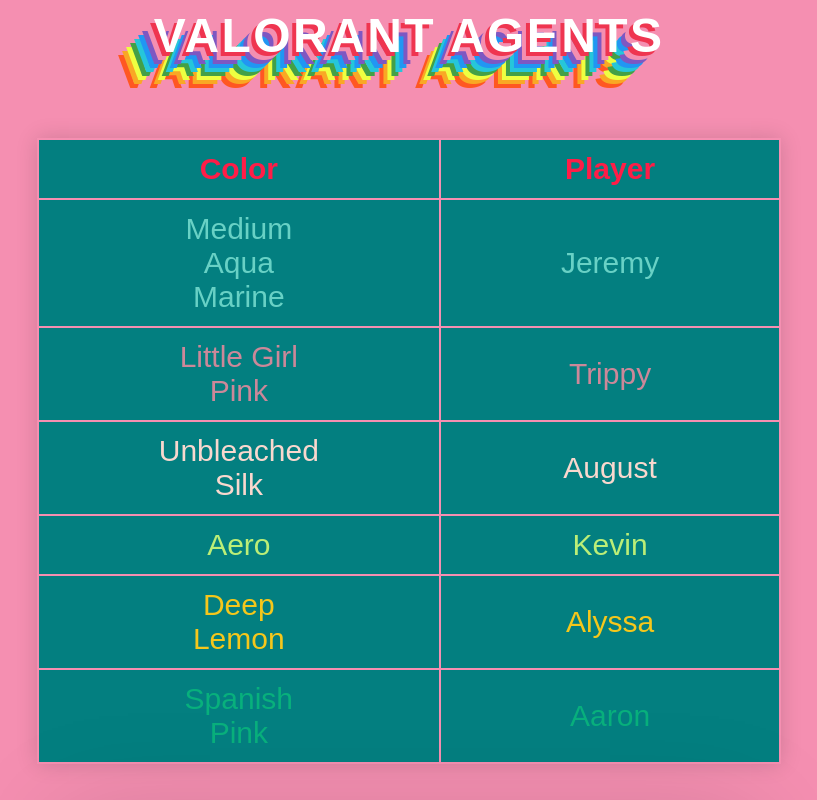
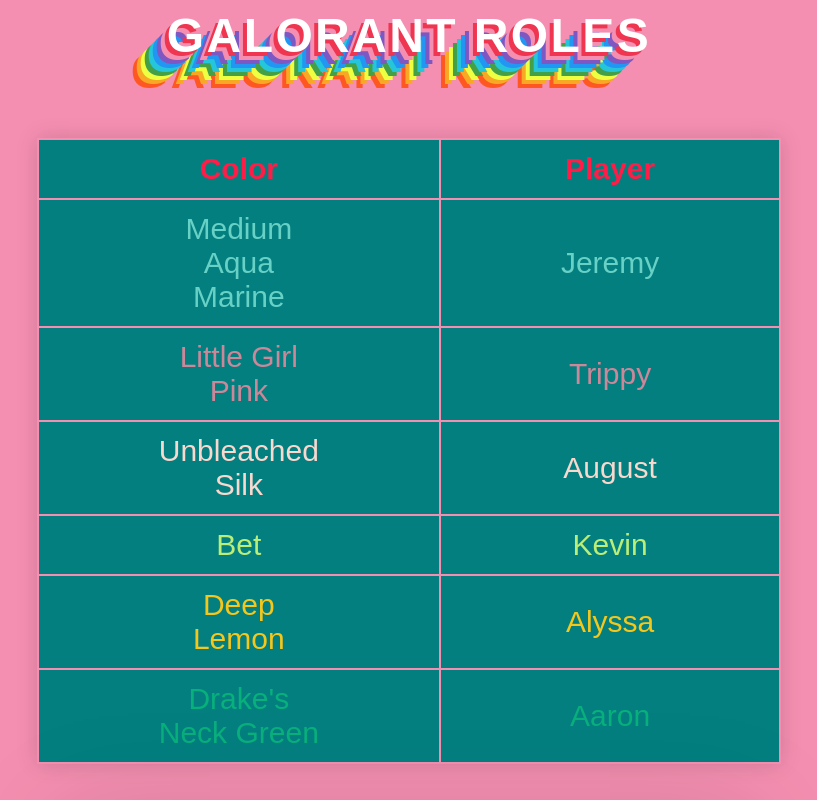
Before and after one commit to aaronnewie/aaronnewie.github.io, a plain HTML site: page index.html in a window 1280 px wide. Shown: the top 800 px of the page, without its empty margins (231-1048 px from the left). Drawn offline with Linux system fonts and the light colour scheme.

Commit message:
Fix Heading

```diff
--- a/index.html
+++ b/index.html
@@ -3,7 +3,7 @@
 <!DOCTYPE html>
 <html>
 <head>
-	<title>Valorant Agents</title>
+	<title>Galorant Fun Time UwU</title>
 
 </head>
 
@@ -11,8 +11,7 @@
 
 <body>
 
-	<h1>Valorant Agents</h1>
-
+	<h1>Galorant Roles</h1>
 	<table class="styled-table legend">
 		<thead>
 			<tr>
@@ -32,7 +31,7 @@
 				<td class="August">August</td>
 			</tr>
             <tr>
-				<td class="Kevin">Aero</td>
+				<td class="Kevin">Bet</td>
 				<td class="Kevin">Kevin</td>
 			</tr>
             <tr>
@@ -40,12 +39,12 @@
 				<td class="Alyssa">Alyssa</td>
 			</tr>
             <tr>
-				<td class ="Aaron">Spanish Pink</td>
+				<td class ="Aaron">Drake's Neck Green</td>
 				<td class="Aaron">Aaron</td>
 			</tr>
 		</thead>
 		<tbody>
-
+<div class="roles">
 	<table class="styled-table">
 		<thead>
 			<tr>
@@ -178,3 +177,4 @@
             </tr>
             </tbody>
         </table>
+	</div>
```
